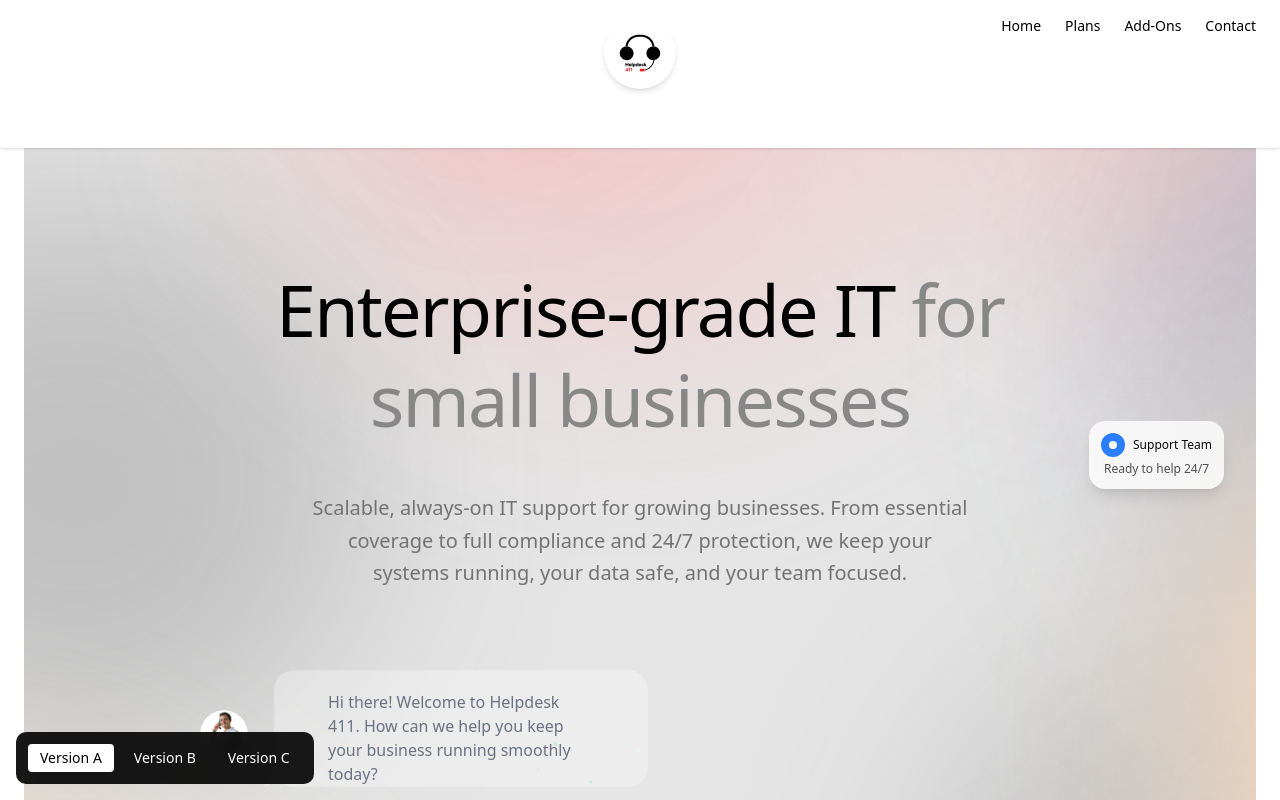
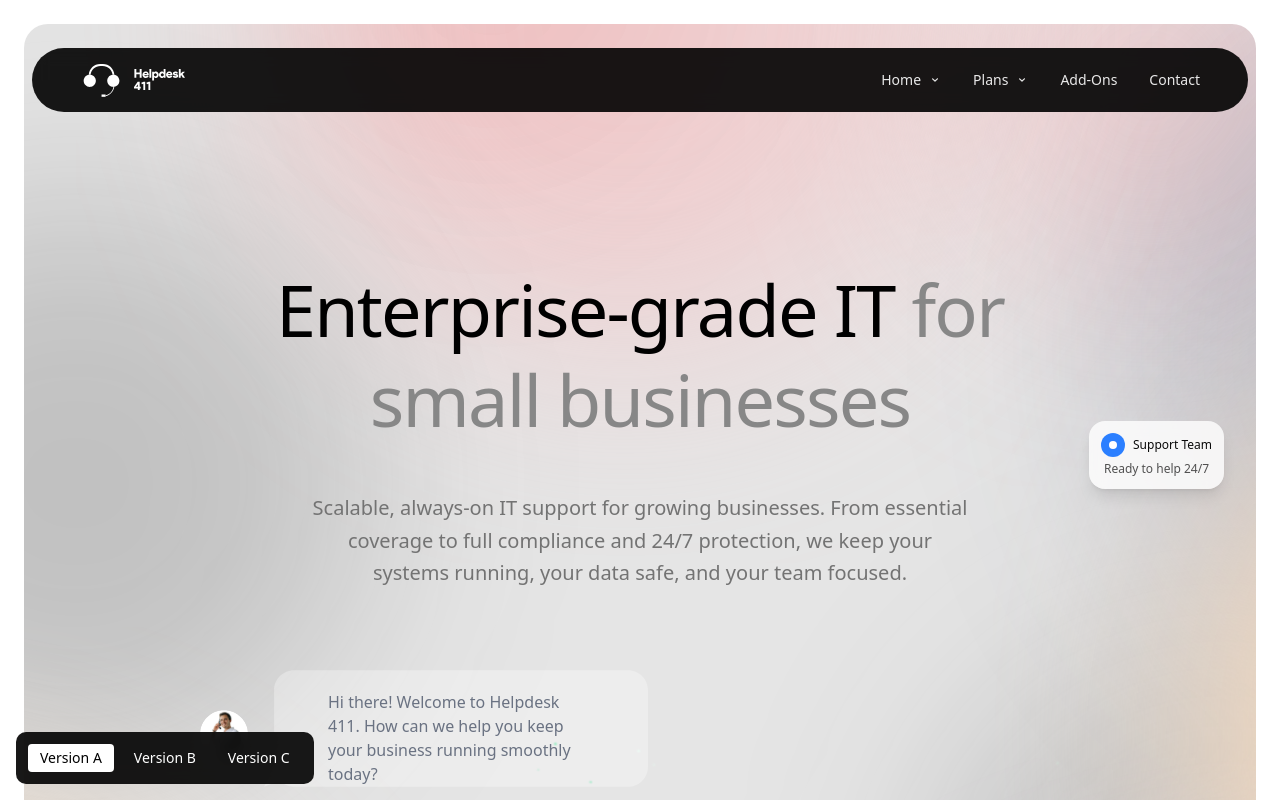
Before and after one commit to helpdesk411/helpdesk-411, a React (Vite) app: page / in a window 1280 px wide. Shown: the top 800 px of the page. Built offline with nearby package versions, Linux system fonts and the light colour scheme; a web font is replaced by a local one.

Commit message:
fix: mobile on other pages

```diff
--- a/src/sections/Navbar.tsx
+++ b/src/sections/Navbar.tsx
@@ -117,77 +117,83 @@ export function Navbar() {
 
   // Original navbar for other routes
   return (
-    <header className="fixed top-0 left-0 right-0 z-50 bg-white shadow-sm">
-      {/* Navbar container */}
-      <div className="relative flex items-center justify-between px-6 py-4">
-        {/* Left side empty for balance */}
-        <div className="flex-1"></div>
+    <header className="fixed top-0 left-0 right-0 z-50">
+      <nav
+        className={cn(
+          "mx-8 rounded-full transition-all duration-300",
+          isScrolled
+            ? "mt-6 bg-black/95 backdrop-blur-md shadow-2xl"
+            : "mt-8 md:mt-12 bg-black/90 backdrop-blur-sm"
+        )}
+      >
+        <div className="flex h-16 items-center justify-between px-12">
+          {/* Brand */}
+          <a
+            href="/"
+            className="flex items-center"
+            aria-label={brandData.name}
+          >
+            <img
+              src="/images/logo.svg"
+              alt="Logo"
+            />
+          </a>
 
-        {/* Desktop Nav */}
-        <div className="hidden md:flex flex-1 justify-end space-x-6">
-          <a href="#home" className="text-black hover:text-gray-700 text-sm font-medium">
-            Home
+          {/* Navigation Links - Hidden on mobile */}
+          <div className="hidden lg:flex items-center space-x-8">
+            <a
+              href="#home"
+              className="text-white/90 hover:text-white text-sm font-medium transition-colors flex items-center space-x-1"
+            >
+              <span>Home</span>
+              <svg className="w-3 h-3 ml-1" fill="currentColor" viewBox="0 0 20 20">
+                <path fillRule="evenodd" d="M5.293 7.293a1 1 0 011.414 0L10 10.586l3.293-3.293a1 1 0 111.414 1.414l-4 4a1 1 0 01-1.414 0l-4-4a1 1 0 010-1.414z" clipRule="evenodd" />
+              </svg>
             </a>
-          <a href="#pricing" className="text-black hover:text-gray-700 text-sm font-medium">
-            Plans
+            <a
+              href="#pricing"
+              className="text-white/90 hover:text-white text-sm font-medium transition-colors flex items-center space-x-1"
+            >
+              <span>Plans</span>
+              <svg className="w-3 h-3 ml-1" fill="currentColor" viewBox="0 0 20 20">
+                <path fillRule="evenodd" d="M5.293 7.293a1 1 0 011.414 0L10 10.586l3.293-3.293a1 1 0 111.414 1.414l-4 4a1 1 0 01-1.414 0l-4-4a1 1 0 010-1.414z" clipRule="evenodd" />
+              </svg>
             </a>
-          <a href="#addons" className="text-black hover:text-gray-700 text-sm font-medium">
+            <a
+              href="#addons"
+              className="text-white/90 hover:text-white text-sm font-medium transition-colors"
+            >
               Add-Ons
             </a>
-          <a href="#contact" className="text-black hover:text-gray-700 text-sm font-medium">
+            <a
+              href="#contact"
+              className="text-white/90 hover:text-white text-sm font-medium transition-colors"
+            >
               Contact
             </a>
           </div>
 
-        {/* Mobile Burger */}
+          {/* Mobile menu button */}
           <button
-          className="md:hidden text-black"
-          onClick={() => setIsOpen(!isOpen)}
+            className="lg:hidden p-2 rounded-lg hover:bg-white/10 text-white"
+            aria-label="Toggle navigation menu"
           >
-          {isOpen ? <X size={28} /> : <Menu size={28} />}
+            <svg
+              className="h-5 w-5"
+              fill="none"
+              stroke="currentColor"
+              viewBox="0 0 24 24"
+            >
+              <path
+                strokeLinecap="round"
+                strokeLinejoin="round"
+                strokeWidth={2}
+                d="M4 6h16M4 12h16M4 18h16"
+              />
+            </svg>
           </button>
         </div>
-
-      {/* Wave shape */}
-      <div className="relative w-full">
-        <svg
-          viewBox="0 0 1440 200"
-          className="w-full h-24 text-white"
-          preserveAspectRatio="none"
-        >
-          <path
-            d="M0,96 L480,96 C600,96 640,160 720,160 C800,160 840,96 960,96 L1440,96 L1440,200 L0,200 Z"
-            fill="currentColor"
-          />
-        </svg>
-
-        {/* Centered Logo */}
-        <div className="absolute top-[-35px] left-1/2 transform -translate-x-1/2 bg-white rounded-full p-3 shadow-md">
-          <img
-            src="/images/logo_black.svg"
-            alt="Logo"
-            className="w-12 h-12 object-contain"
-          />
-        </div>
-      </div>
-
-      {/* Mobile Menu Dropdown */}
-      {isOpen && (
-        <div className="md:hidden bg-white shadow-md px-6 py-4 space-y-4">
-          <a href="#home" className="block text-black hover:text-gray-700">
-            Home
-          </a>
-          <a href="#pricing" className="block text-black hover:text-gray-700">
-            Plans
-          </a>
-          <a href="#addons" className="block text-black hover:text-gray-700">
-            Add-Ons
-          </a>
-          <a href="#contact" className="block text-black hover:text-gray-700">
-            Contact
-          </a>
-        </div>
-      )}
+      </nav>
     </header>
   );
 }
```
Lines whose indentation alone changed are shown as unchanged.
